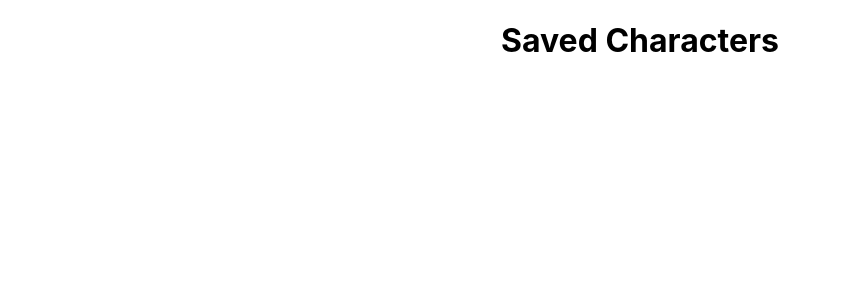
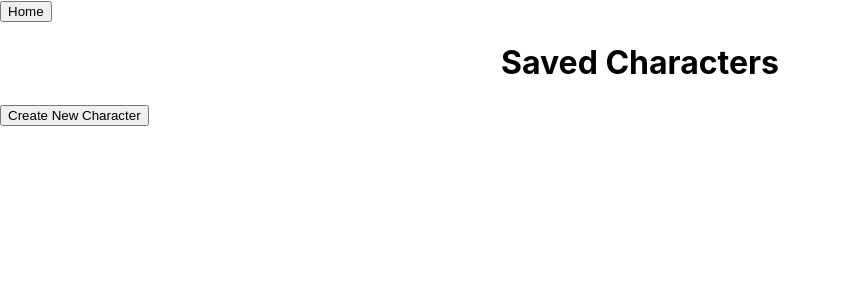
Before and after one commit to atownse/Writer-Help, a React (Create React App) app: page /archive in a window 1280 px wide. Shown: the top 300 px of the page, without its empty margins (0-841 px from the left). Built offline with nearby package versions, Linux system fonts and the light colour scheme.

Commit message:
Update buttons in Archive

```diff
--- a/src/Components/Archive/Archive.js
+++ b/src/Components/Archive/Archive.js
@@ -7,6 +7,7 @@ class Archive extends Component {
     let characters = cards.map(card => {
       return (
         <Card
+          key={ card.id }
           id={ card.id }
           name={ card.name }
           job={ card.job }
@@ -29,7 +30,11 @@ class Archive extends Component {
     let characterCards = this.createCharacterCards(this.props.characters)
     return (
       <div>
-        <h1>Saved Characters</h1>
+        <div>
+          <button>Home</button>
+          <h1>Saved Characters</h1>
+          <button>Create New Character</button>
+        </div>
         <div>
           { characterCards }
         </div>
```
